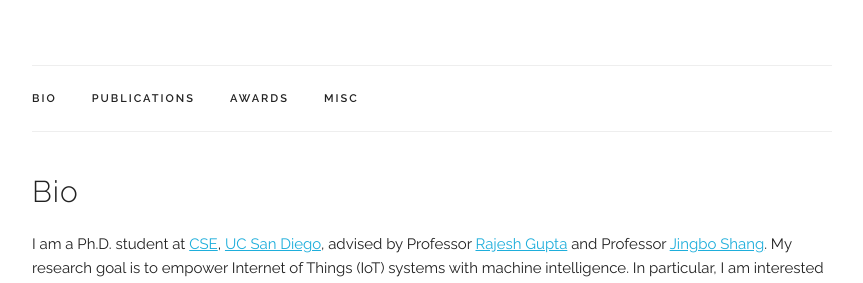
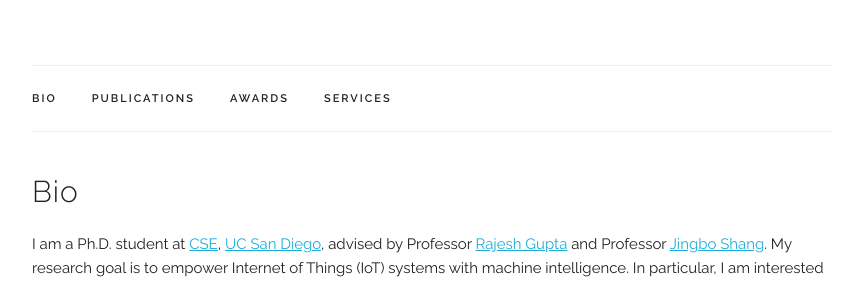
Before and after one commit to xiyuanzh/xiyuanzh.github.io, a Jekyll site: the page built from index.html, in a window 1280 px wide and 900 px high. Shown: the part 287-570 px from the top of the window, without its empty margins (208-1071 px from the left). Built offline with Jekyll 4.4.1, drawn with Linux system fonts in a browser that asks for light colours.

Commit message:
services

```diff
--- a/_layouts/default.html
+++ b/_layouts/default.html
@@ -100,7 +100,7 @@
           <li class="navbar-item"><a class="navbar-link" href={{ "/index.html#publications" | prepend: site.baseurl }}>Publications</a></li>
           <!--li class="navbar-item"><a class="navbar-link" href={{ "/index.html#projects" | prepend: site.baseurl }}>Projects</a></li-->
           <li class="navbar-item"><a class="navbar-link" href={{ "/index.html#awards" | prepend: site.baseurl }}>Awards</a></li>
-          <li class="navbar-item"><a class="navbar-link" href={{ "/index.html#services" | prepend: site.baseurl }}>MISC</a></li>
+          <li class="navbar-item"><a class="navbar-link" href={{ "/index.html#services" | prepend: site.baseurl }}>Services</a></li>
         </ul>
       </div>
     </nav>
```
